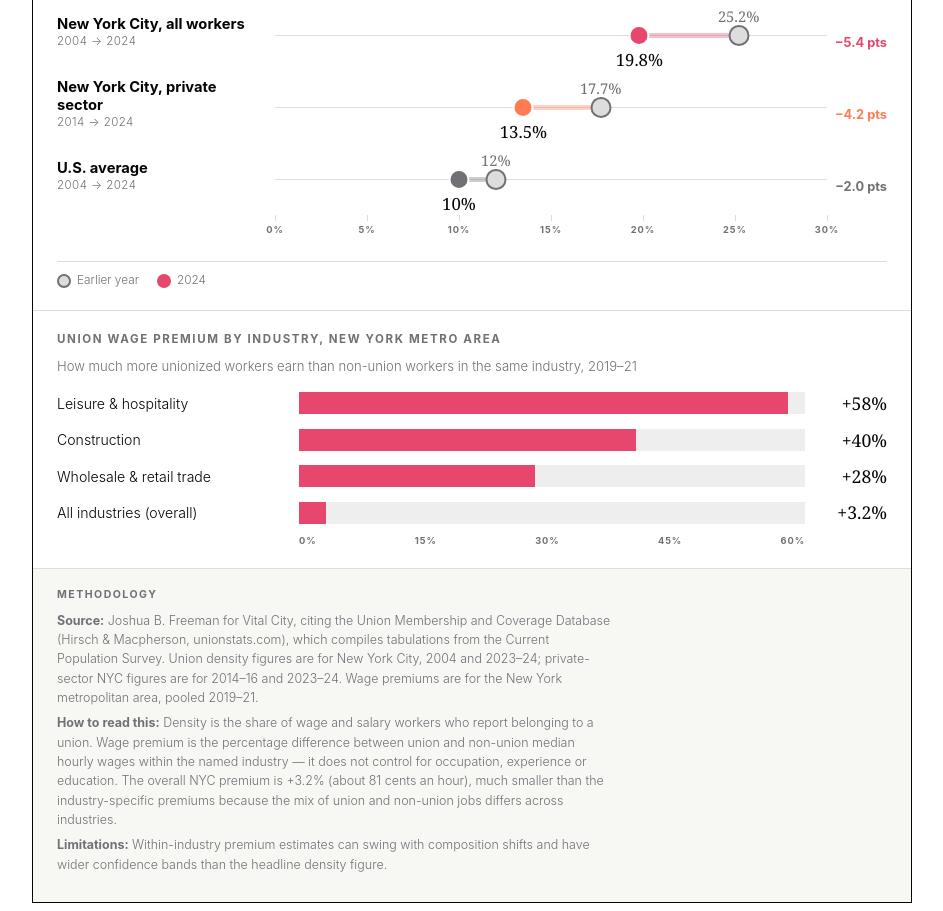
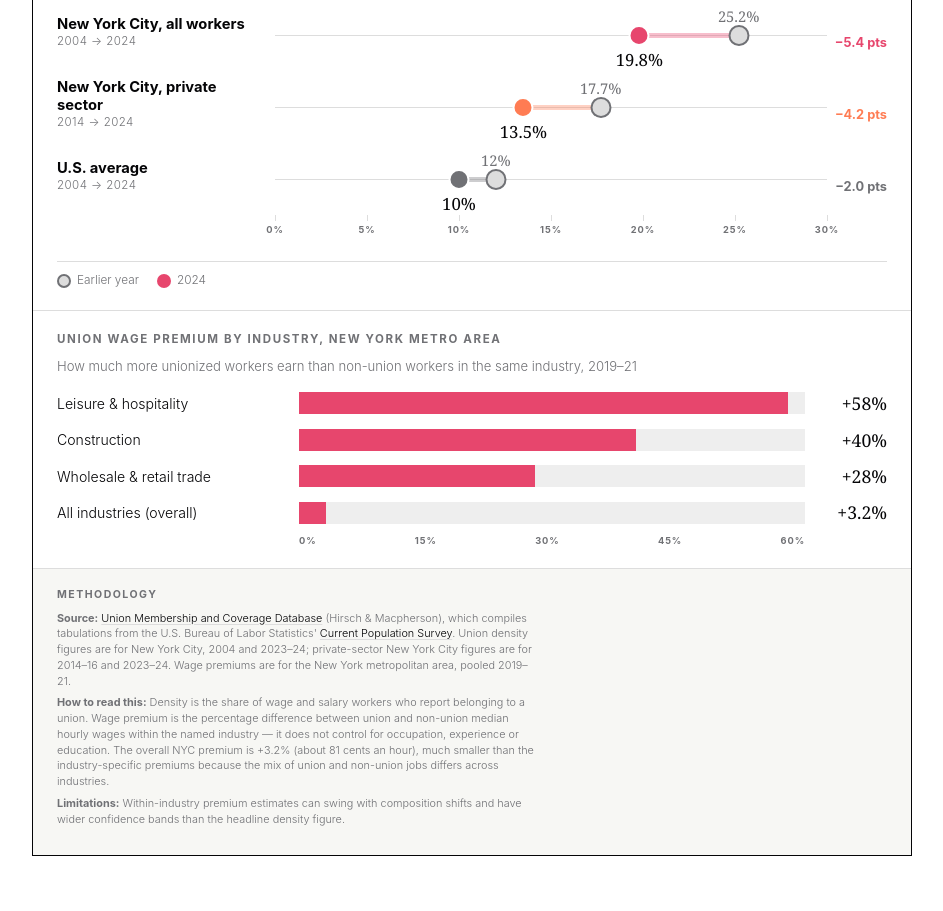
Before and after one commit to Vital-City-NYC/nyc-union-city, a plain HTML site: page index.html in a window 1280 px wide. Shown: the part 367-1278 px from the top of the page, without its empty margins (168-1111 px from the left). After the commit the page ends 1247 px from the top, so only its background shows below. Drawn offline with Linux system fonts and the light colour scheme; a web font is replaced by a local one.

Commit message:
Shrink methodology font + link to original data sources

```diff
--- a/index.html
+++ b/index.html
@@ -67,7 +67,8 @@ body.embed .card{border:none;max-width:none;}
 
 .foot{padding:18px 24px 22px;background:var(--vc-paper);}
 .foot h3{font-family:var(--vc-sans);font-weight:700;font-size:.66rem;letter-spacing:.14em;text-transform:uppercase;color:var(--vc-charcoal);margin-bottom:8px;}
-.foot p{font-size:.78rem;line-height:1.55;color:var(--vc-charcoal);max-width:72ch;margin-bottom:6px;}
+.foot a{color:var(--vc-black);text-decoration:underline;text-decoration-color:var(--vc-cloud);text-underline-offset:2px;}
+.foot p{font-size:.68rem;line-height:1.45;color:var(--vc-charcoal);max-width:72ch;margin-bottom:6px;}
 
 @media (max-width:640px){
   .stats{grid-template-columns:repeat(2,1fr);}
@@ -130,7 +131,7 @@ if (new URLSearchParams(location.search).get('embed') === '1') {
 
   <footer class="foot">
     <h3>Methodology</h3>
-    <p><b>Source:</b> Joshua B. Freeman for Vital City, citing the Union Membership and Coverage Database (Hirsch &amp; Macpherson, unionstats.com), which compiles tabulations from the Current Population Survey. Union density figures are for New York City, 2004 and 2023–24; private-sector NYC figures are for 2014–16 and 2023–24. Wage premiums are for the New York metropolitan area, pooled 2019–21.</p>
+    <p><b>Source:</b> <a href="https://unionstats.com/" target="_blank" rel="noopener">Union Membership and Coverage Database</a> (Hirsch &amp; Macpherson), which compiles tabulations from the U.S. Bureau of Labor Statistics' <a href="https://www.bls.gov/cps/" target="_blank" rel="noopener">Current Population Survey</a>. Union density figures are for New York City, 2004 and 2023–24; private-sector New York City figures are for 2014–16 and 2023–24. Wage premiums are for the New York metropolitan area, pooled 2019–21.</p>
     <p><b>How to read this:</b> Density is the share of wage and salary workers who report belonging to a union. Wage premium is the percentage difference between union and non-union median hourly wages within the named industry — it does not control for occupation, experience or education. The overall NYC premium is +3.2% (about 81 cents an hour), much smaller than the industry-specific premiums because the mix of union and non-union jobs differs across industries.</p>
     <p><b>Limitations:</b> Within-industry premium estimates can swing with composition shifts and have wider confidence bands than the headline density figure.</p>
   </footer>
```
